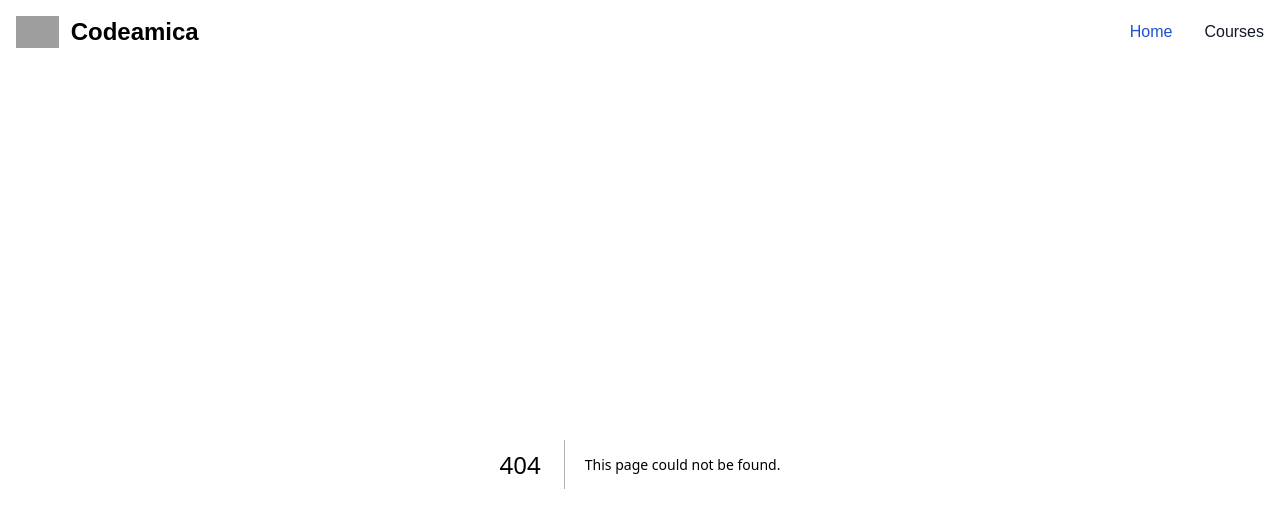
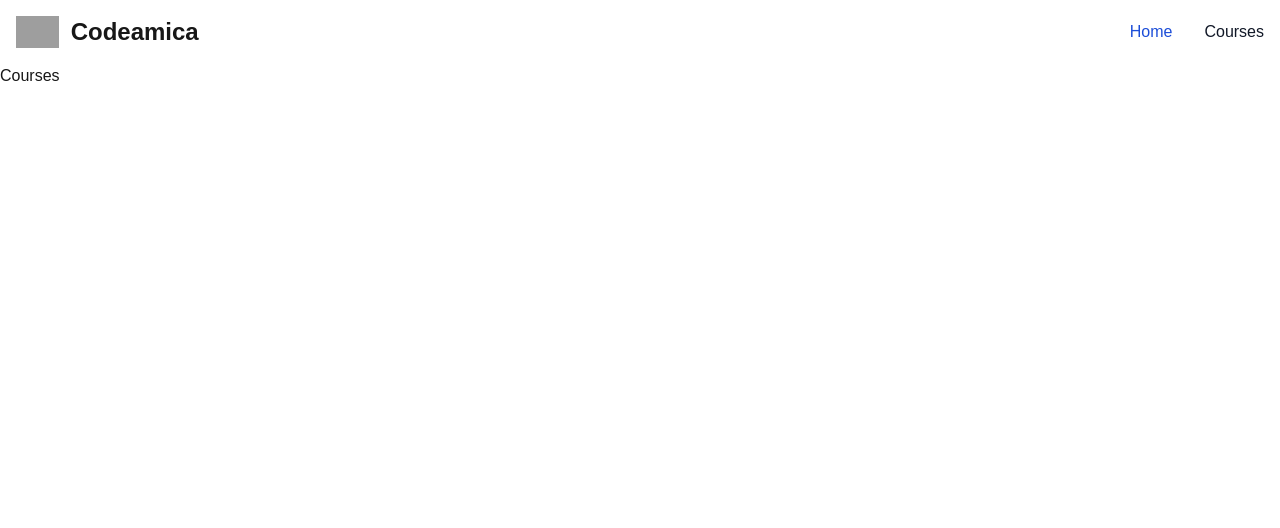
Before and after one commit to KryzeInteractive/codeamica, a Next.js app: page /pages/courses in a window 1280 px wide. Before the commit this address had no page. Shown: the top 528 px of the page. Built offline with nearby package versions, Linux system fonts and the light colour scheme; grey boxes are pictures that could not be loaded.

Commit message:
Clean up navbar

```diff
--- /dev/null
+++ b/src/app/pages/courses/page.tsx
@@ -0,0 +1,3 @@
+export default function Page() {
+  return <h1>Courses</h1>;
+}
--- a/src/components/Navbar.tsx
+++ b/src/components/Navbar.tsx
@@ -5,6 +5,7 @@ export default function Navbar() {
     <div>
       <nav className="border-gray-200 bg-white dark:bg-gray-900">
         <div className="mx-auto flex max-w-screen-xl flex-wrap items-center justify-between p-4">
+          {/* Page logo and name */}
           <Link
             href="/"
             className="flex items-center space-x-3 rtl:space-x-reverse"
@@ -44,6 +45,7 @@ export default function Navbar() {
               />
             </svg>
           </button>
+
           {/* Navigation */}
           <div className="hidden w-full md:block md:w-auto" id="navbar-default">
             <ul className="mt-4 flex select-none flex-col rounded-lg border border-gray-100 bg-gray-50 p-4 font-medium md:mt-0 md:flex-row md:space-x-8 md:border-0 md:bg-white md:p-0 rtl:space-x-reverse dark:border-gray-700 dark:bg-gray-800 md:dark:bg-gray-900">
@@ -57,7 +59,7 @@ export default function Navbar() {
               </li>
               <li>
                 <Link
-                  href="/courses"
+                  href="/pages/courses"
                   className="block rounded px-3 py-2 text-gray-900 hover:bg-gray-100 md:border-0 md:p-0 md:hover:bg-transparent md:hover:text-blue-700 dark:text-white dark:hover:bg-gray-700 dark:hover:text-white md:dark:hover:bg-transparent md:dark:hover:text-blue-500"
                 >
                   Courses
```
